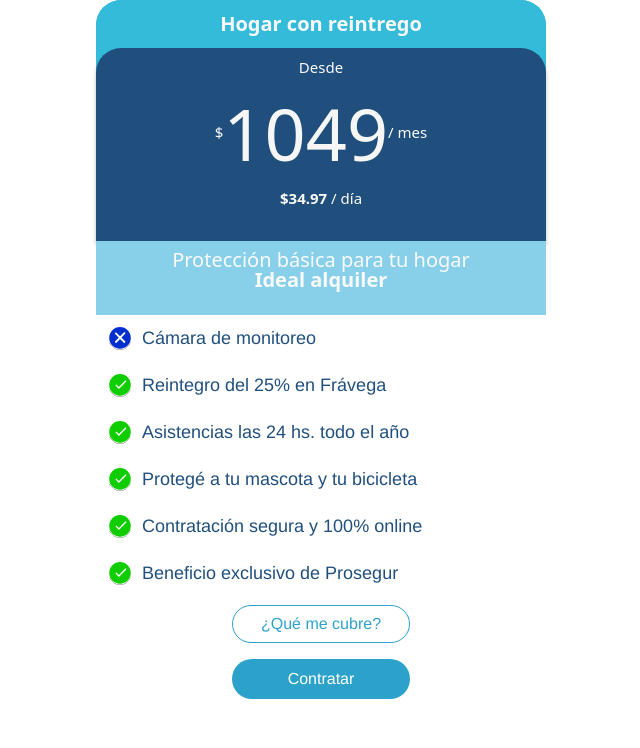
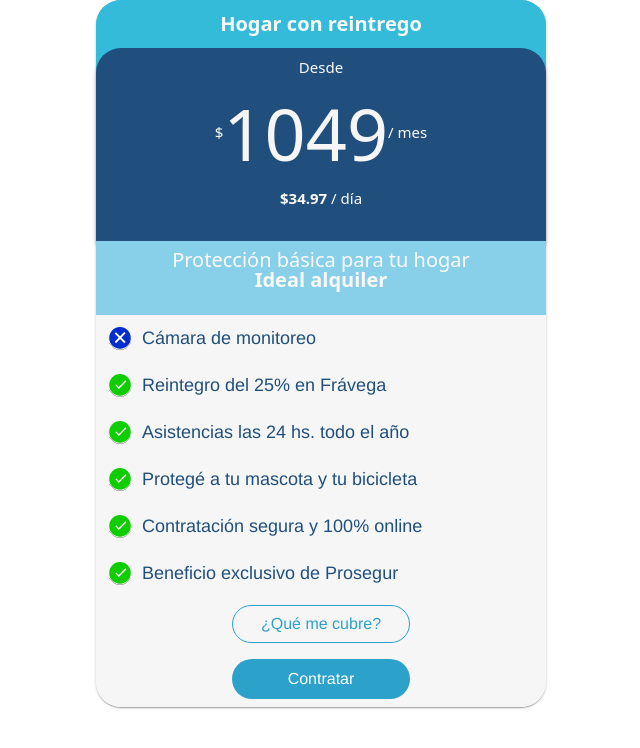
Before and after one commit to andresGarcia90/cotizador-hs, a React (Create React App) app: page / in a window 1280 px wide. Shown: the top 748 px of the page, without its empty margins (319-959 px from the left). Built offline with nearby package versions, Linux system fonts and the light colour scheme.

Commit message:
Card Style

```diff
--- a/src/components/MainCard/MainCard.js
+++ b/src/components/MainCard/MainCard.js
@@ -8,7 +8,7 @@ import AsistenciaList from './AsistenciaList';
 import CoberturaList from './CoberturaList';
 
 const MainCard = (props) => {
-  const {premio, items, coberturas, asistencias} = props.enlatado;
+  const { premio, items, coberturas, asistencias } = props.enlatado;
   const premioPerDay = Math.round((premio * 100) / 30) / 100;
   const [borderText, setBorderText] = useState('¿Qué me cubre?');
   const [showExtra, setShowExtra] = useState(false);
@@ -47,24 +47,26 @@ const MainCard = (props) => {
           </Col>
         </Row>
       </Col>
-      <Col xs={12}>
-       <MainProperties properties={items}/>
-      </Col>
 
-      {showExtra && (
-        <CoberturaList coberturas={coberturas} />
-      )}
-
-      {showExtra && (
-        <AsistenciaList asistencias={asistencias}/>
-      )}
-      <Col xs={12}>
+      <Col xs={12} className={classes['card-body']}>
         <Row>
-          <Col xs={12} className="my-2">
-            <BorderButton clickHandler={borderClickHandler} text={borderText} />
+          <Col xs={12}>
+            <MainProperties properties={items} />
           </Col>
-          <Col xs={12} className="my-2">
-            <PrimaryButton />
+          {showExtra && <CoberturaList coberturas={coberturas} />}
+          {showExtra && <AsistenciaList asistencias={asistencias} />}
+          <Col xs={12}>
+            <Row>
+              <Col xs={12} className="my-2">
+                <BorderButton
+                  clickHandler={borderClickHandler}
+                  text={borderText}
+                />
+              </Col>
+              <Col xs={12} className="my-2">
+                <PrimaryButton />
+              </Col>
+            </Row>
           </Col>
         </Row>
       </Col>
--- a/src/components/MainCard/MainCard.module.css
+++ b/src/components/MainCard/MainCard.module.css
@@ -4,22 +4,24 @@
 } */
 
 .card {
-    /* color: rgba(0, 0, 0, 0.87);
-    font-size: 0.875rem;
-    font-family: 'Open Sans', 'Helvetica', 'Arial', sans-serif;
-    font-weight: 400;
-    line-height: 1.5; */
+    box-shadow: 0px 1px 3px 0px rgb(0 0 0 / 20%), 0px 1px 1px 0px rgb(0 0 0 / 14%), 0px 2px 1px -1px rgb(0 0 0 / 12%);
+    border-radius: 25px;
     max-width: 450px;
 }
 
 .card-header {
     color: #FAFAFA;
-    padding: 0px;
     background-color: #34BBDA;
     width: 270px;
     border-top-left-radius: 25px;
     border-top-right-radius: 25px;
     font-size: 15px;
+}
+
+.card-body{
+    background: #F6F6F6;
+    border-bottom-left-radius: 25px;
+    border-bottom-right-radius: 25px;
 }
 
 .advise {
```
